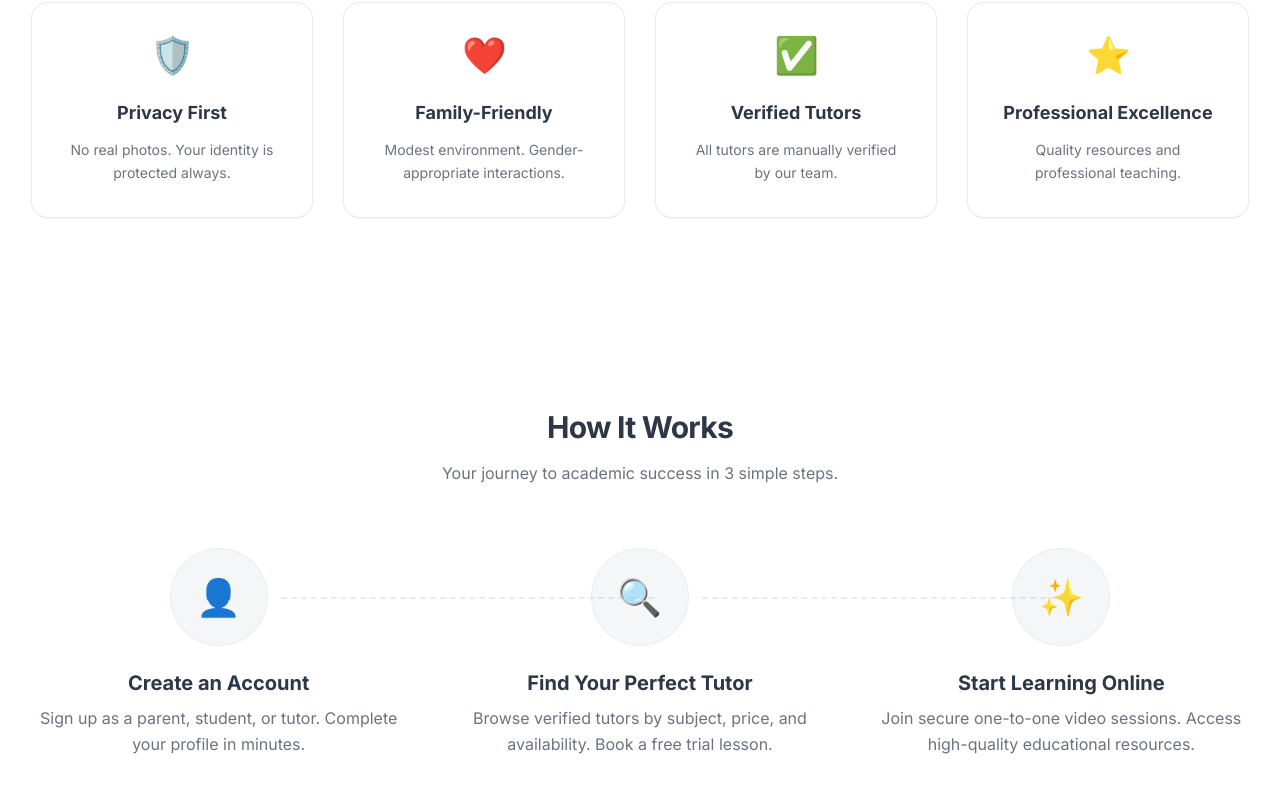
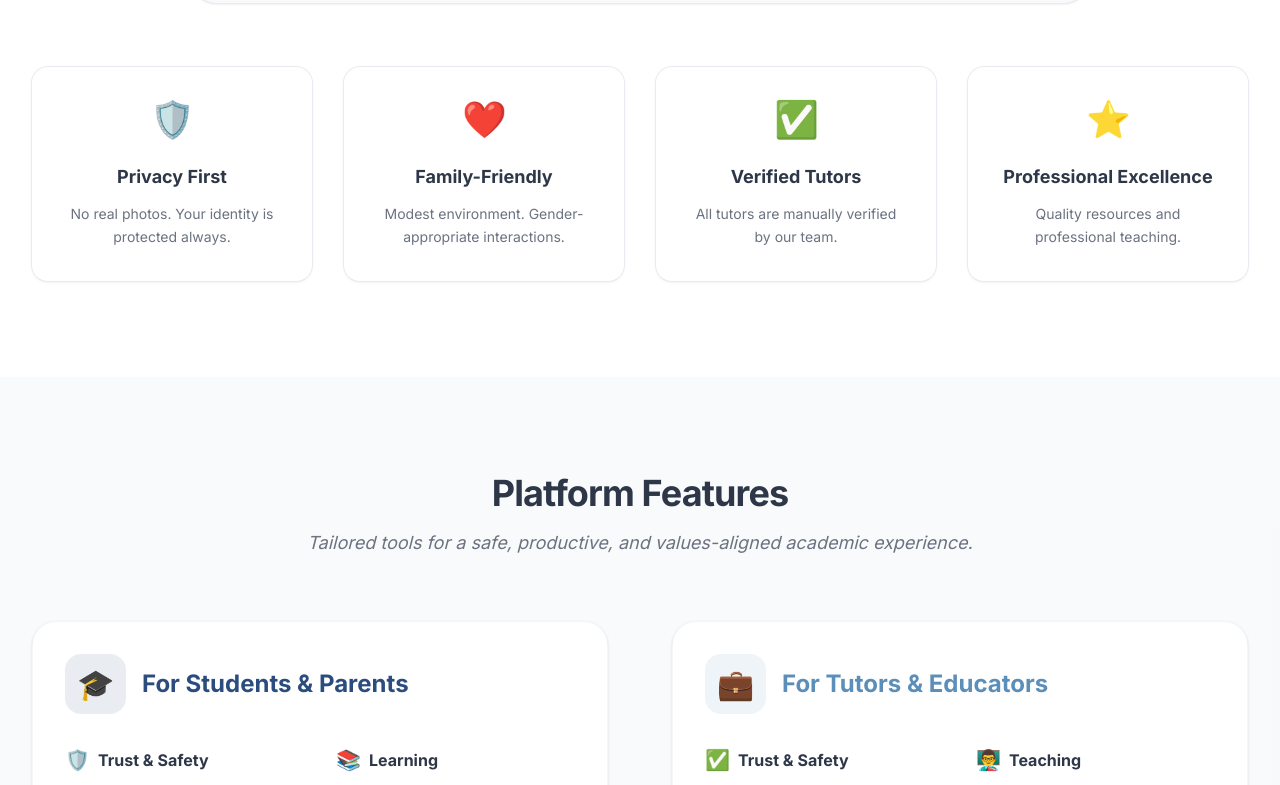
Before and after one commit to sawda6556/aspire-academic-frontend, a Next.js app: page / in a window 1280 px wide. Shown: the part 2012-2797 px from the top of the page. Built offline with nearby package versions, Linux system fonts and the light colour scheme.

Commit message:
feat: add Platform Features section and Hero update

```diff
--- a/src/app/page.tsx
+++ b/src/app/page.tsx
@@ -3,6 +3,7 @@ import Footer from '@/components/layout/Footer';
 import Hero from '@/components/home/Hero';
 import FeaturedSubjects from '@/components/home/FeaturedSubjects';
 import Mission from '@/components/home/Mission';
+import FeaturesSection from '@/components/home/FeaturesSection';
 import HowItWorks from '@/components/home/HowItWorks';
 import CTASection from '@/components/home/CTASection';
 
@@ -17,6 +18,8 @@ export default function Home() {
         <FeaturedSubjects />
 
         <Mission />
+
+        <FeaturesSection />
 
         <HowItWorks />
 
--- /dev/null
+++ b/src/components/home/FeaturesSection.tsx
@@ -0,0 +1,149 @@
+import Link from 'next/link';
+
+const studentFeatures = [
+  {
+    title: 'Trust & Safety',
+    items: ['Access to DBS-Verified tutors.', 'Secure, encrypted platform.'],
+    icon: '🛡️',
+  },
+  {
+    title: 'Learning',
+    items: ['10-minute Free Trial per tutor.', 'Personalized 1-to-1 sessions.', 'Islamic-friendly environment.'],
+    icon: '📚',
+  },
+  {
+    title: 'Digital Products',
+    items: ['Buy worksheets and PDFs.', 'Automated itemized receipts.'],
+    icon: '📄',
+  },
+  {
+    title: 'Management',
+    items: ['Easy lesson booking calendar.', 'Payment history tracking.'],
+    icon: '🗓️',
+  },
+];
+
+const tutorFeatures = [
+  {
+    title: 'Trust & Safety',
+    items: ['Profile verification badge.', 'Secure document upload (DBS/ID).'],
+    icon: '✅',
+  },
+  {
+    title: 'Teaching',
+    items: ['Set your own hourly rates.', 'Manage teaching schedule.', 'Direct student messaging.'],
+    icon: '👨‍🏫',
+  },
+  {
+    title: 'Digital Products',
+    items: ['Sell your own PDFs and resources.', 'Keep 85% of every sale.'],
+    icon: '💰',
+  },
+  {
+    title: 'Management',
+    items: ['Professional tutor dashboard.', 'Automated earnings tracking.'],
+    icon: '📊',
+  },
+];
+
+export default function FeaturesSection() {
+  return (
+    <section className="py-24 bg-surface/10">
+      <div className="container mx-auto max-w-7xl px-4 sm:px-6 lg:px-8">
+        <div className="text-center mb-16">
+          <h2 className="text-4xl font-bold tracking-tight text-heading mb-4">Platform Features</h2>
+          <p className="text-lg text-muted max-w-2xl mx-auto italic">
+            Tailored tools for a safe, productive, and values-aligned academic experience.
+          </p>
+        </div>
+
+        <div className="grid grid-cols-1 lg:grid-cols-2 gap-16">
+          {/* Students & Parents */}
+          <div className="bg-white rounded-3xl p-8 shadow-sm border border-surface/50">
+            <div className="flex items-center gap-4 mb-8">
+              <div className="bg-primary/10 p-3 rounded-2xl text-3xl">🎓</div>
+              <h3 className="text-2xl font-bold text-primary">For Students & Parents</h3>
+            </div>
+            <div className="grid grid-cols-1 md:grid-cols-2 gap-8">
+              {studentFeatures.map((f) => (
+                <div key={f.title}>
+                  <div className="flex items-center gap-2 mb-3">
+                    <span className="text-xl">{f.icon}</span>
+                    <h4 className="font-bold text-heading">{f.title}</h4>
+                  </div>
+                  <ul className="space-y-2">
+                    {f.items.map((item, i) => (
+                      <li key={i} className="text-sm text-muted flex items-start gap-2">
+                        <span className="text-primary mt-1">•</span>
+                        {item}
+                      </li>
+                    ))}
+                  </ul>
+                </div>
+              ))}
+            </div>
+          </div>
+
+          {/* Tutors & Educators */}
+          <div className="bg-white rounded-3xl p-8 shadow-sm border border-surface/50">
+            <div className="flex items-center gap-4 mb-8">
+              <div className="bg-secondary/10 p-3 rounded-2xl text-3xl">💼</div>
+              <h3 className="text-2xl font-bold text-secondary">For Tutors & Educators</h3>
+            </div>
+            <div className="grid grid-cols-1 md:grid-cols-2 gap-8">
+              {tutorFeatures.map((f) => (
+                <div key={f.title}>
+                  <div className="flex items-center gap-2 mb-3">
+                    <span className="text-xl">{f.icon}</span>
+                    <h4 className="font-bold text-heading">{f.title}</h4>
+                  </div>
+                  <ul className="space-y-2">
+                    {f.items.map((item, i) => (
+                      <li key={i} className="text-sm text-muted flex items-start gap-2">
+                        <span className="text-secondary mt-1">•</span>
+                        {item}
+                      </li>
+                    ))}
+                  </ul>
+                </div>
+              ))}
+            </div>
+          </div>
+        </div>
+
+        {/* Integrated Shop Info for Tutors */}
+        <div className="mt-16 bg-primary text-white rounded-3xl p-8 lg:p-12 shadow-xl relative overflow-hidden">
+          <div className="relative z-10 flex flex-col lg:flex-row items-center gap-8">
+            <div className="flex-1">
+              <h3 className="text-3xl font-bold mb-4">How Tutors Sell PDFs & Resources</h3>
+              <p className="text-white/80 mb-6 text-lg">
+                No separate website needed. Everything is integrated into your existing account.
+              </p>
+              <div className="grid grid-cols-1 md:grid-cols-2 gap-6">
+                {[
+                  { step: '1', text: 'Login at aspireacademicco.co.uk/login' },
+                  { step: '2', text: 'Navigate to "My Resources" in your Dashboard' },
+                  { step: '3', text: 'Upload your PDF, set a price and description' },
+                  { step: '4', text: 'Click "Publish" and start earning (Keep 85%!)' },
+                ].map((s) => (
+                  <div key={s.step} className="flex items-center gap-4 bg-white/10 p-4 rounded-xl">
+                    <span className="flex-shrink-0 w-8 h-8 rounded-full bg-white text-primary flex items-center justify-center font-bold">
+                      {s.step}
+                    </span>
+                    <span className="text-sm font-medium">{s.text}</span>
+                  </div>
+                ))}
+              </div>
+            </div>
+            <div className="lg:w-1/3 flex justify-center">
+              <div className="text-9xl opacity-20">📄✨</div>
+            </div>
+          </div>
+          {/* Decorative shapes */}
+          <div className="absolute top-0 right-0 w-64 h-64 bg-white/5 rounded-full -mr-32 -mt-32 blur-3xl"></div>
+          <div className="absolute bottom-0 left-0 w-64 h-64 bg-white/5 rounded-full -ml-32 -mb-32 blur-3xl"></div>
+        </div>
+      </div>
+    </section>
+  );
+}
--- a/src/components/home/Hero.tsx
+++ b/src/components/home/Hero.tsx
@@ -11,6 +11,15 @@ export default function Hero() {
 
       <div className="container relative mx-auto max-w-7xl px-4 sm:px-6 lg:px-8">
         <div className="text-center">
+          <div className="mb-8 flex justify-center">
+            <div className="relative rounded-full px-3 py-1 text-sm leading-6 text-muted ring-1 ring-surface hover:ring-primary/20 transition-all bg-white/50 backdrop-blur-sm">
+              Welcome to our growing educational community{' '}
+              <Link href="/about" className="font-semibold text-primary">
+                <span className="absolute inset-0" aria-hidden="true" />
+                Read our story <span aria-hidden="true">&rarr;</span>
+              </Link>
+            </div>
+          </div>
           <h1 className="text-4xl font-bold tracking-tight text-heading sm:text-6xl">
             Safe, Professional <span className="text-primary">Islamic-Friendly</span> Tutoring
           </h1>
```
